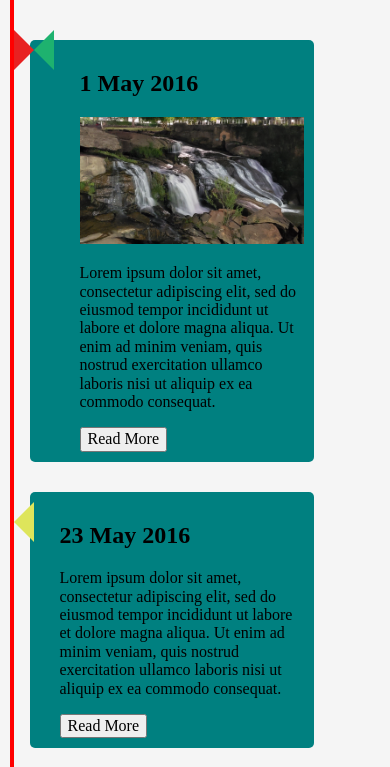
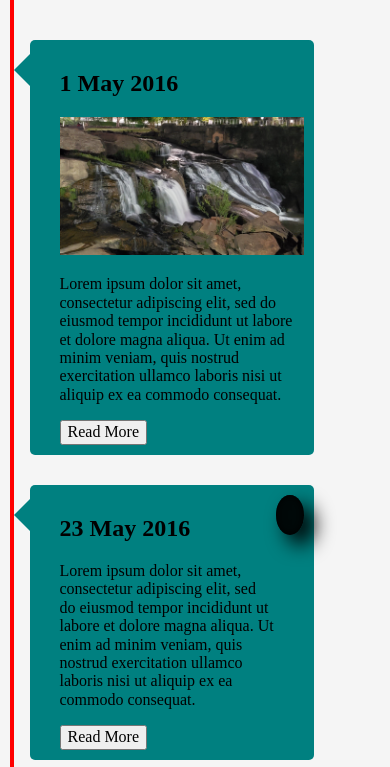
Before and after one commit to Yelamin2/timeline, a plain HTML site: page index.html in a window 390 px wide. Shown: the top 767 px of the page. Drawn offline with Linux system fonts and the light colour scheme.

Commit message:
add dots

```diff
--- a/styles/main.css
+++ b/styles/main.css
@@ -59,8 +59,6 @@ transform: translateX(-50%);
     flex-direction: column;
     padding: 10px;
 
-
-
 }
 
 
@@ -119,42 +117,43 @@ section:nth-child(even)::before{
     height: 0;
     width: 0;
     border-top: solid 20px transparent;
-    border-right: solid 20px rgb(222, 229, 91);
+    border-right: solid 20px teal;
     border-bottom: solid 20px transparent;
     position:relative;
     top: 8%;
     left: -26px;
 
 }
+section:nth-child(even)::after{
+    content: "";
+    height: 40px;
+    width: 200px;
+    border-radius: 50%;
+    border-color: #cf8383;
+    text-align: center;
+    vertical-align: middle;
+    font-size: 500%;
+    position: relative;
+    box-shadow: inset -10px -10px 100px #000, 10px 10px 20px black, inset 0px 0px 10px black;
+    display: inline-block;
 
+}
 section:nth-child(odd)::before{
 
     content: "";
     height: 0;
     width: 0;
     border-top: solid 20px transparent;
-    border-left: solid 20px #e82121;
+    border-left: solid 20px teal;
     border-bottom: solid 20px transparent;
     position:relative;
-    top: -18px;
+    top: 8%;
     left:101%;
     z-index: 3;
 
 }
-@media (max-width: 768px){
+section:nth-child(odd){}
 
-    section:nth-child(odd)::before{
-        content: "";
-        height: 0;
-        width: 0;
-        border-top: solid 20px transparent;
-        border-right: solid 20px #1eb26f;
-        border-bottom: solid 20px transparent;
-        position:relative;
-        top: -20px;
-        left: -26px;
-    }
-}
 
 @media (max-width: 768px){
     section:nth-child(even){
@@ -172,4 +171,13 @@ section:nth-child(odd)::before{
         left: -2%;
     }
 
+    section:nth-child(odd)::before{
+
+        top: 8%;
+        left:-26px;
+        z-index: 3;
+        rotate: 180deg;
+
+    }
+
 }
```
